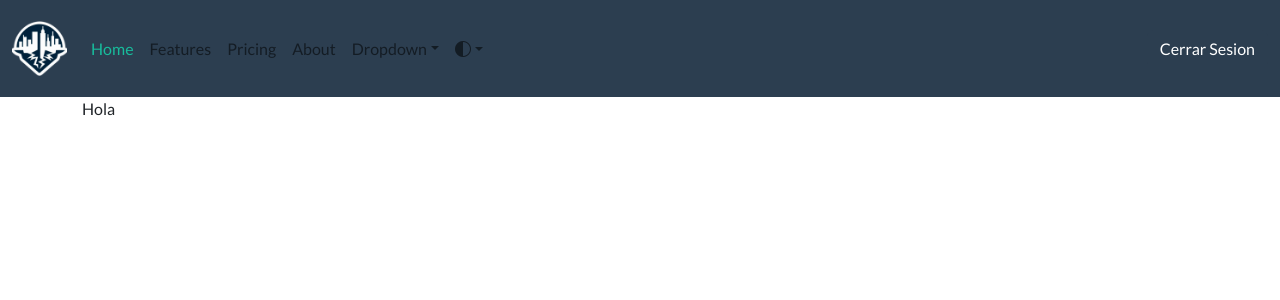
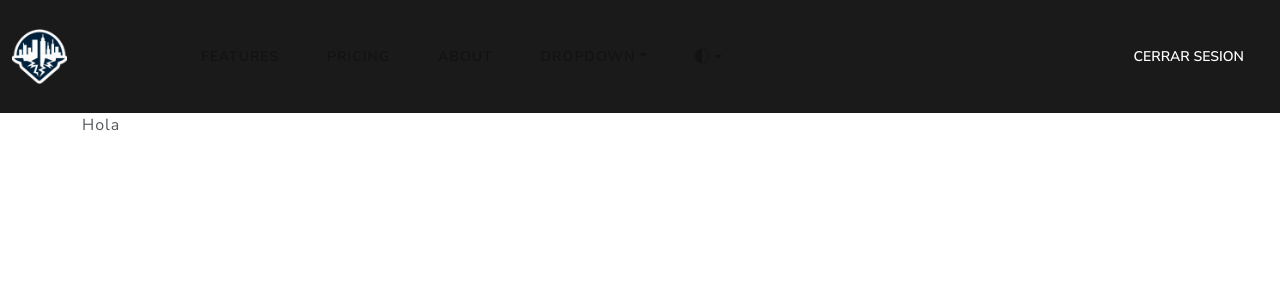
Before and after one commit to BarroCR/Proyecto_Progra_4, a Flask app: page / in a window 1280 px wide. Shown: the top 300 px of the page. Run offline with Flask 3, Linux system fonts and the light colour scheme; some libraries are stand-ins or nearby versions.

Commit message:
Cambio de tema en layoutin

```diff
--- a/backend/static/script.js
+++ b/backend/static/script.js
@@ -6,9 +6,11 @@ document.addEventListener('DOMContentLoaded', function () {
         button.addEventListener('click', function () {
             const theme = this.getAttribute('data-theme');
             if (theme === 'light') {
-                themeLink.href = 'https://cdn.jsdelivr.net/npm/bootswatch@5.3.3/dist/flatly/bootstrap.min.css';
+                themeLink.href = 'https://cdn.jsdelivr.net/npm/bootswatch@5.3.3/dist/lux/bootstrap.min.css';
+                document.body.removeAttribute('data-bs-theme');
             } else if (theme === 'dark') {
-                themeLink.href = 'https://cdn.jsdelivr.net/npm/bootswatch@5.3.3/dist/darkly/bootstrap.min.css';
+                themeLink.href = 'https://cdn.jsdelivr.net/npm/bootswatch@5.3.3/dist/lux/bootstrap.min.css';
+                document.body.setAttribute('data-bs-theme', 'dark');;
             }
         });
     });
--- a/backend/templates/layoutIn.html
+++ b/backend/templates/layoutIn.html
@@ -5,9 +5,9 @@
     <meta charset="UTF-8">
     <meta name="viewport" content="width=device-width, initial-scale=1.0">
     <title>{% block title %}Geolocalizador de Sismos{% endblock %}</title>
-    <link href="https://cdn.jsdelivr.net/npm/bootswatch@5.3.3/dist/flatly/bootstrap.min.css" rel="stylesheet"
+    <link href="https://cdn.jsdelivr.net/npm/bootswatch@5.3.3/dist/lux/bootstrap.min.css" rel="stylesheet"
         id="theme-link">
-    <link href="https://cdn.jsdelivr.net/npm/bootstrap-icons/font/bootstrap-icons.css" rel="stylesheet">
+    <link id="theme-link" href="https://cdn.jsdelivr.net/npm/bootstrap-icons/font/bootstrap-icons.css" rel="stylesheet">
     <link rel="stylesheet" href="{{ url_for('static', filename='styles.css') }}">
 </head>
 
```
